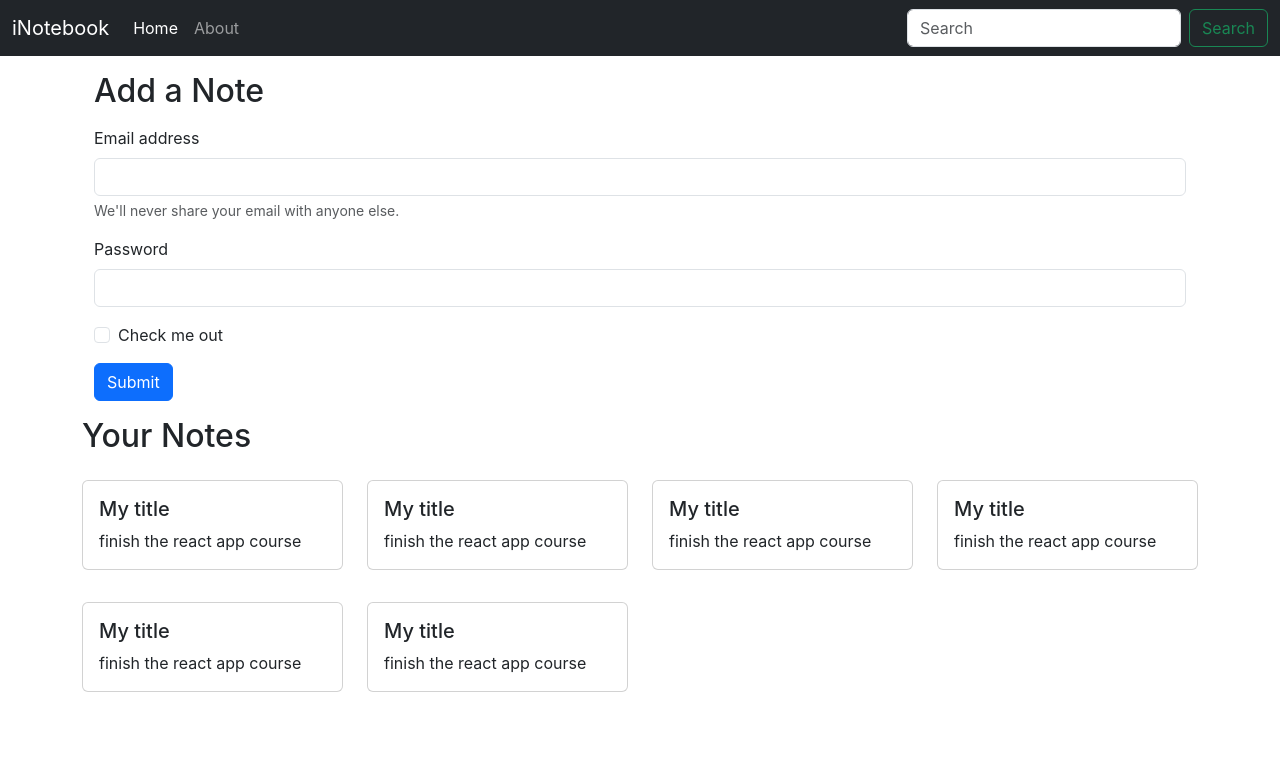
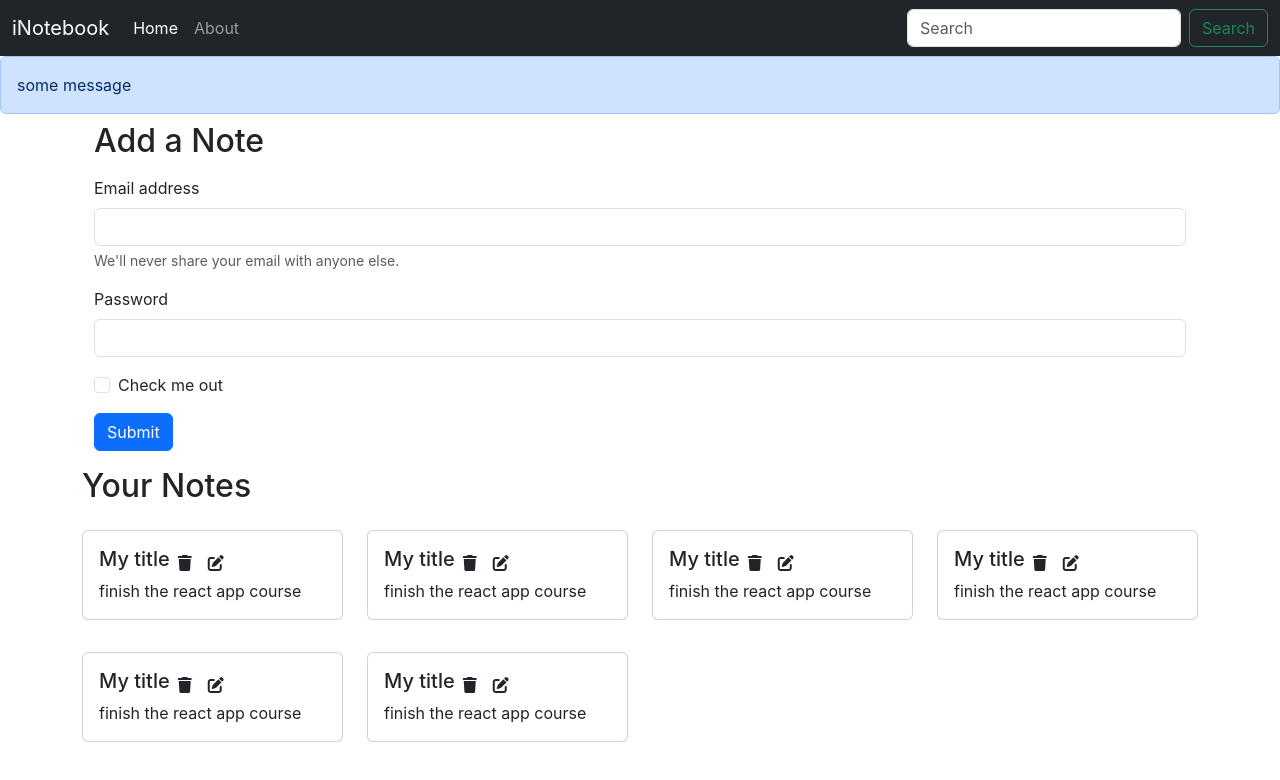
Before and after one commit to Somiyoh/iNotes, a React (Create React App) app: page / in a window 1280 px wide. Shown: the top 780 px of the page. Built offline with nearby package versions, Linux system fonts and the light colour scheme.

Commit message:
added alert and some icons from font awesome

```diff
--- a/public/index.html
+++ b/public/index.html
@@ -17,6 +17,8 @@
   <body>
     <noscript>You need to enable JavaScript to run this app.</noscript>
     <div id="root"></div>
+     <!-- {imported via font awesome} -->
+    <script src="https://kit.fontawesome.com/55946b43de.js" crossorigin="anonymous"></script>
     <script src="https://cdn.jsdelivr.net/npm/bootstrap@5.3.3/dist/js/bootstrap.bundle.min.js" integrity="sha384-YvpcrYf0tY3lHB60NNkmXc5s9fDVZLESaAA55NDzOxhy9GkcIdslK1eN7N6jIeHz" crossorigin="anonymous"></script>
   </body>
 </html>
--- a/src/App.js
+++ b/src/App.js
@@ -4,6 +4,7 @@
 import Home from './components/Hoome'
 import About from './components/About'
 import NoteState from './context/notes/NoteState'
+import { Alert } from './components/Alert'
 
 function App() {
   return (
@@ -11,6 +12,7 @@
       <NoteState>
         <Router>
           <NavBar />
+          <Alert message="some message"/>
           <div className="container">
             <Routes>
               <Route exact path="/" element={<Home />} />
--- /dev/null
+++ b/src/components/Alert.js
@@ -0,0 +1,11 @@
+import React from 'react'
+
+export const Alert = (props) => {
+  return (
+    <div style={{ height: '50px' }}>
+      <div className="alert alert-primary" role="alert">
+        {props.message}
+      </div>
+    </div>
+  )
+}
--- a/src/components/Hoome.js
+++ b/src/components/Hoome.js
@@ -7,41 +7,41 @@
       <div className="container my-3">
         <h2>Add a Note</h2>
         <form className="my-3">
-          <div class="mb-3">
-            <label for="exampleInputEmail1" class="form-label">
+          <div className="mb-3">
+            <label htmlFor="exampleInputEmail1" className="form-label">
               Email address
             </label>
             <input
               type="email"
-              class="form-control"
+              className="form-control"
               id="exampleInputEmail1"
               aria-describedby="emailHelp"
             />
-            <div id="emailHelp" class="form-text">
+            <div id="emailHelp" className="form-text">
               We'll never share your email with anyone else.
             </div>
           </div>
-          <div class="mb-3">
-            <label for="exampleInputPassword1" class="form-label">
+          <div className="mb-3">
+            <label htmlFor="exampleInputPassword1" className="form-label">
               Password
             </label>
             <input
               type="password"
-              class="form-control"
+              className="form-control"
               id="exampleInputPassword1"
             />
           </div>
-          <div class="mb-3 form-check">
+          <div className="mb-3 form-check">
             <input
               type="checkbox"
-              class="form-check-input"
+              className="form-check-input"
               id="exampleCheck1"
             />
-            <label class="form-check-label" for="exampleCheck1">
+            <label className="form-check-label" htmlFor="exampleCheck1">
               Check me out
             </label>
           </div>
-          <button type="submit" class="btn btn-primary">
+          <button type="submit" className="btn btn-primary">
             Submit
           </button>
         </form>
--- a/src/components/Noteitem.js
+++ b/src/components/Noteitem.js
@@ -3,13 +3,15 @@
 const Noteitem = (props) => {
   const { note } = props
   return (
-    <div className='col-md-3'>
-      <div class="card my-3">
-        <div class="card-body">
-          <h5 class="card-title">{note.title}</h5>
-          <p class="card-text">
-            {note.description}
-          </p>
+    <div className="col-md-3">
+      <div className="card my-3">
+        <div className="card-body">
+          <div className="d-flex align-items-center">
+            <h5 className="card-title">{note.title}</h5>
+            <i className="fa-solid fa-trash mx-2"></i>
+            <i className="fa-solid fa-pen-to-square mx-2"></i>
+          </div>
+          <p className="card-text">{note.description}</p>
         </div>
       </div>
     </div>
--- a/src/components/Notes.js
+++ b/src/components/Notes.js
@@ -17,7 +17,7 @@
     <div className="row my-3">
       <h2>Your Notes</h2>
       {notes.map((note) => {
-        return <Noteitem note = {note}/>
+        return <Noteitem key={note._id} note = {note}/>
       })}
     </div>
   )
--- a/src/context/notes/NoteState.js
+++ b/src/context/notes/NoteState.js
@@ -4,7 +4,7 @@
 const NoteState = (props) => {
   const notesInitial = [
     {
-      _id: '6700857233d7e3f645cac3ed',
+      _id: '6700857233d7e13f645cac3ed',
       user: '670084b133d7e3f645cac3da',
       title: 'My title',
       description: 'finish the react app course',
@@ -13,7 +13,7 @@
       __v: 0,
     },
     {
-      _id: '6700857233d7e3f645cac3ed',
+      _id: '6700857233d27e3f645cac3ed',
       user: '670084b133d7e3f645cac3da',
       title: 'My title',
       description: 'finish the react app course',
@@ -22,7 +22,7 @@
       __v: 0,
     },
     {
-      _id: '6700857233d7e3f645cac3ed',
+      _id: '67008573233d7e3f645cac3ed',
       user: '670084b133d7e3f645cac3da',
       title: 'My title',
       description: 'finish the react app course',
@@ -31,7 +31,7 @@
       __v: 0,
     },
     {
-      _id: '6700857233d7e3f645cac3ed',
+      _id: '67008574233d7e3f645cac3ed',
       user: '670084b133d7e3f645cac3da',
       title: 'My title',
       description: 'finish the react app course',
@@ -40,7 +40,7 @@
       __v: 0,
     },
     {
-      _id: '6700857233d7e3f645cac3ed',
+      _id: '67008557233d7e3f645cac3ed',
       user: '670084b133d7e3f645cac3da',
       title: 'My title',
       description: 'finish the react app course',
@@ -49,7 +49,7 @@
       __v: 0,
     },
     {
-      _id: '6700857233d7e3f645cac3ed',
+      _id: '67060857233d7e3f645cac3ed',
       user: '670084b133d7e3f645cac3da',
       title: 'My title',
       description: 'finish the react app course',
--- a/src/index.css
+++ b/src/index.css
@@ -11,3 +11,7 @@
   font-family: source-code-pro, Menlo, Monaco, Consolas, 'Courier New',
     monospace;
 }
+
+i {
+  cursor: pointer;
+}
```
